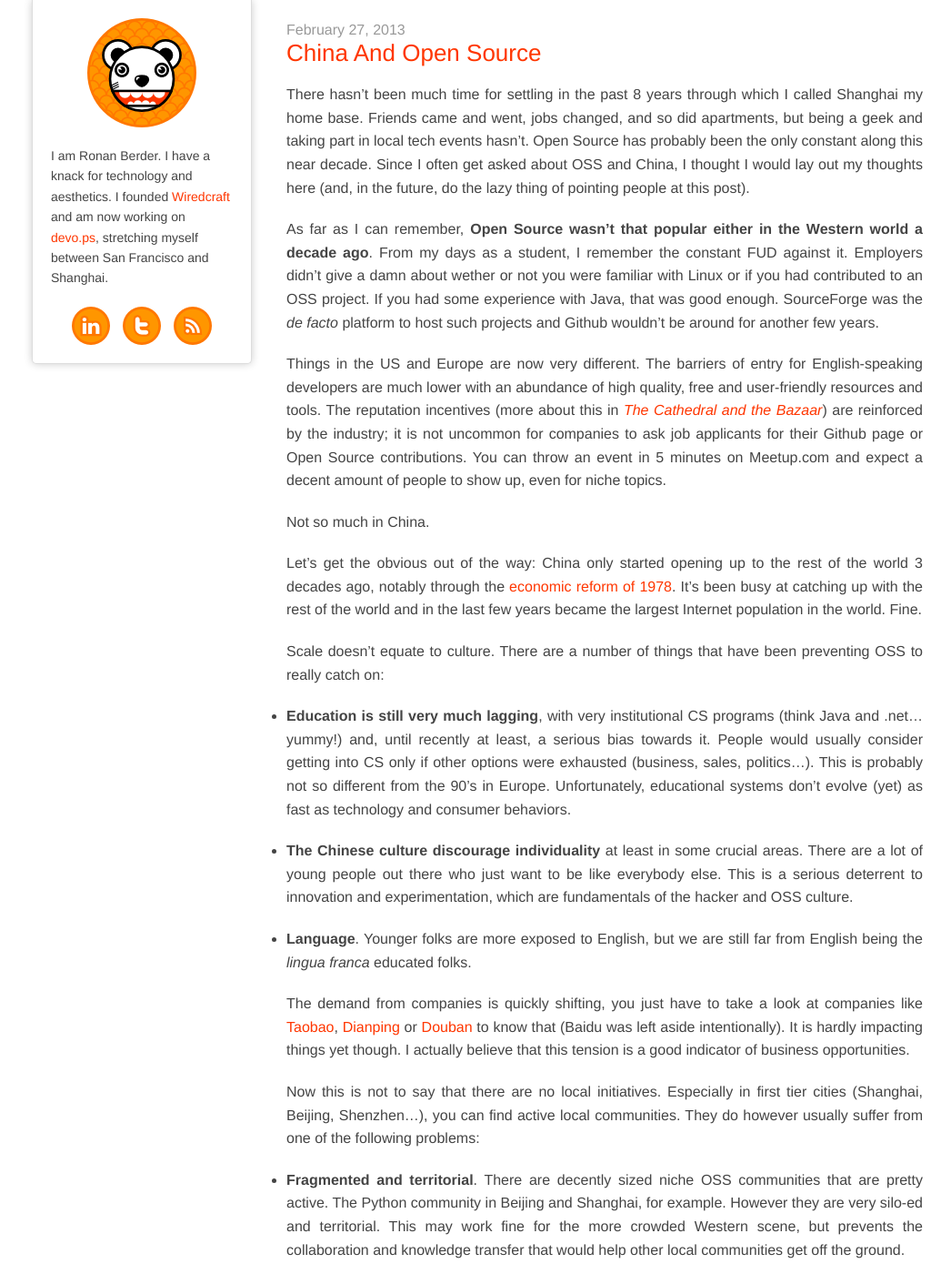
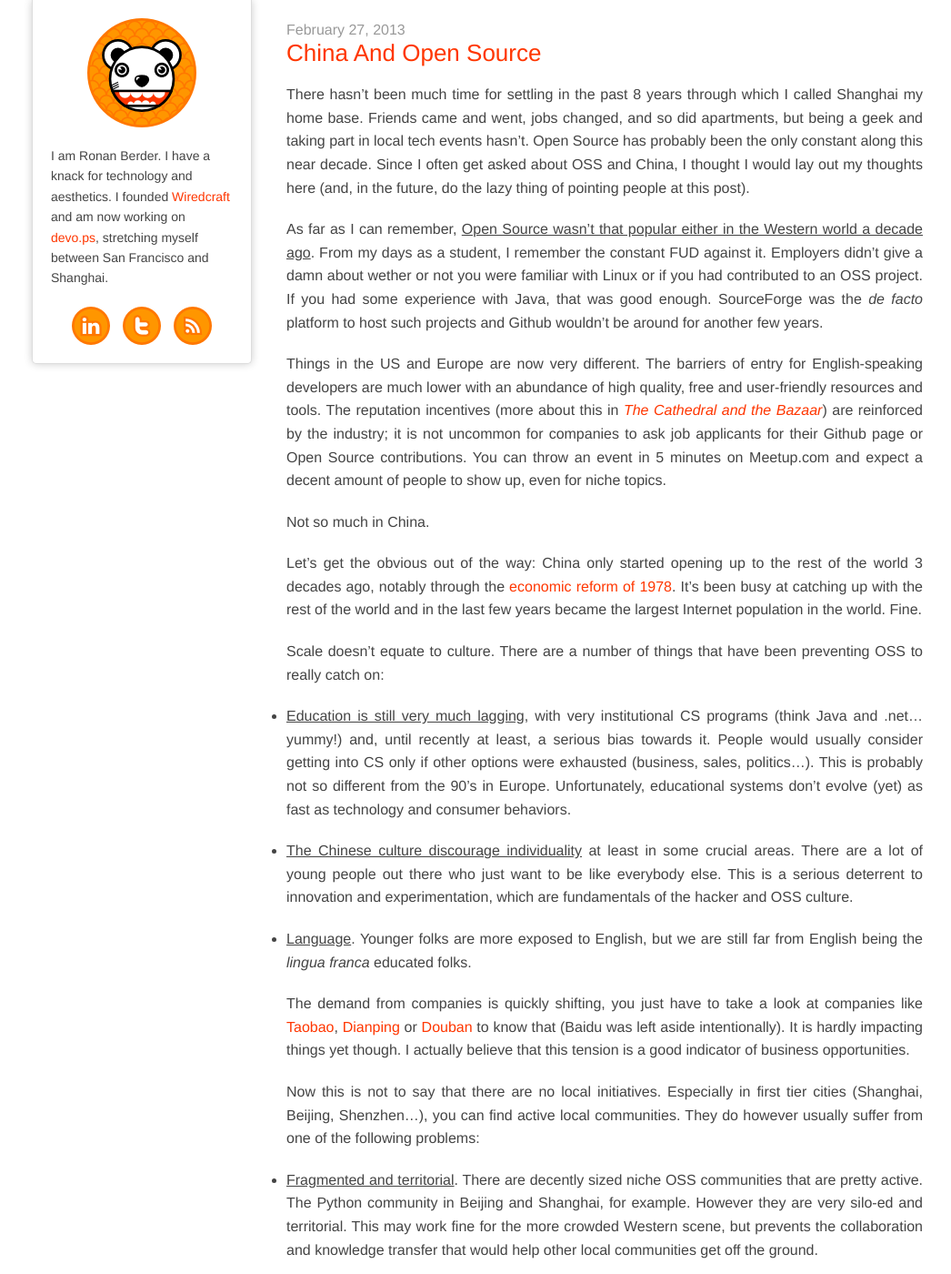
Before and after one commit to hunvreus/hunvreus.github.io, a Jekyll site: the page built from index.html, in a window 1280 px wide and 1400 px high. Shown: the whole window at 91% size, without its empty margins (5-1051 px from the left). Built offline with Jekyll 4.4.1, drawn with Linux system fonts in a browser that asks for light colours; nearby versions of some CDN libraries; some web fonts are replaced; comment, search, counter and statistics services are not loaded.

Commit message:
Fixing bold

```diff
--- a/css/style.css
+++ b/css/style.css
@@ -139,7 +139,8 @@
   margin-bottom: 20px;
 }
 
-#content p b {
+#content p b,
+#content p strong {
   font-weight: normal;
   text-decoration: underline;
 }
```
